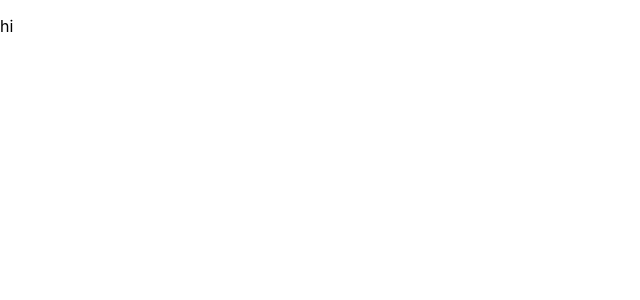
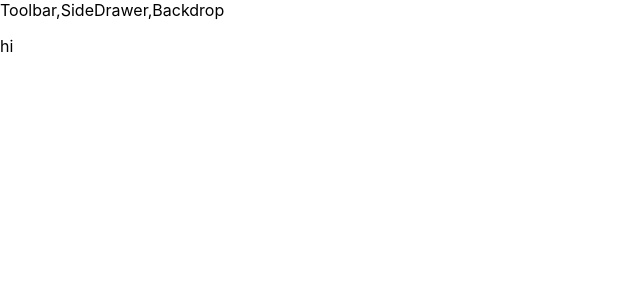
Before and after one commit to Ankit-Jasuja/My-Burger, a React (Create React App) app in the folder my-burger/: page / in a window 1280 px wide. Shown: the top 300 px of the page, without its empty margins (0-640 px from the left). Built offline with nearby package versions, Linux system fonts and the light colour scheme.

Commit message:
created new layout component & changed root component to class based component

```diff
--- a/my-burger/src/App.js
+++ b/my-burger/src/App.js
@@ -1,11 +1,16 @@
-import React from 'react';
+import React, { Component } from "react";
+import Layout from "./components/Layout/Layout";
 
-function App() {
-  return (
-    <div>
-      <p>hi</p>
-    </div>
-  );
+class App extends Component {
+  render() {
+    return (
+      <div>
+        <Layout>
+          <p>hi</p>
+        </Layout>
+      </div>
+    );
+  }
 }
 
 export default App;
--- /dev/null
+++ b/my-burger/src/components/Layout/Layout.js
@@ -0,0 +1,9 @@
+import React,{Fragment} from "react";
+
+const layout = (props) => (
+  <Fragment>
+    <div>Toolbar,SideDrawer,Backdrop</div>
+    <main>{props.children}</main>
+  </Fragment>
+);
+export default layout;
```
